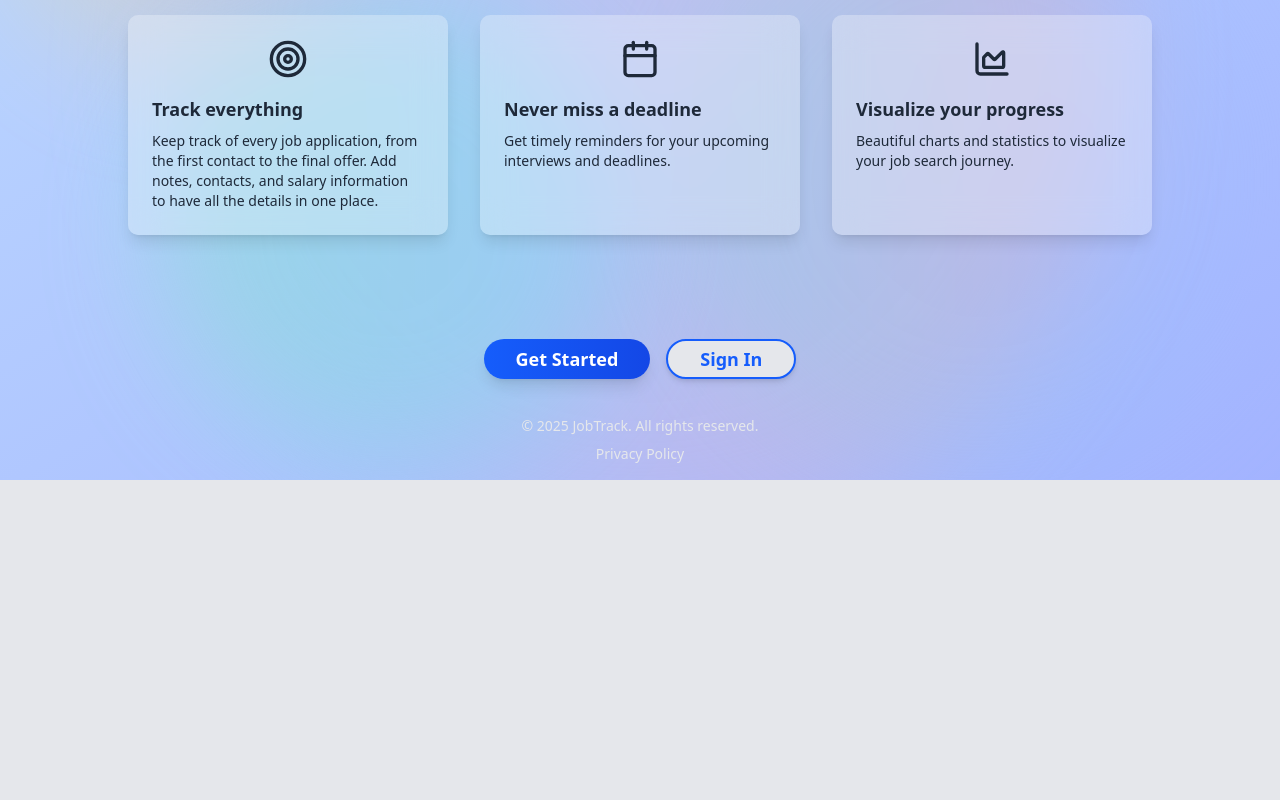
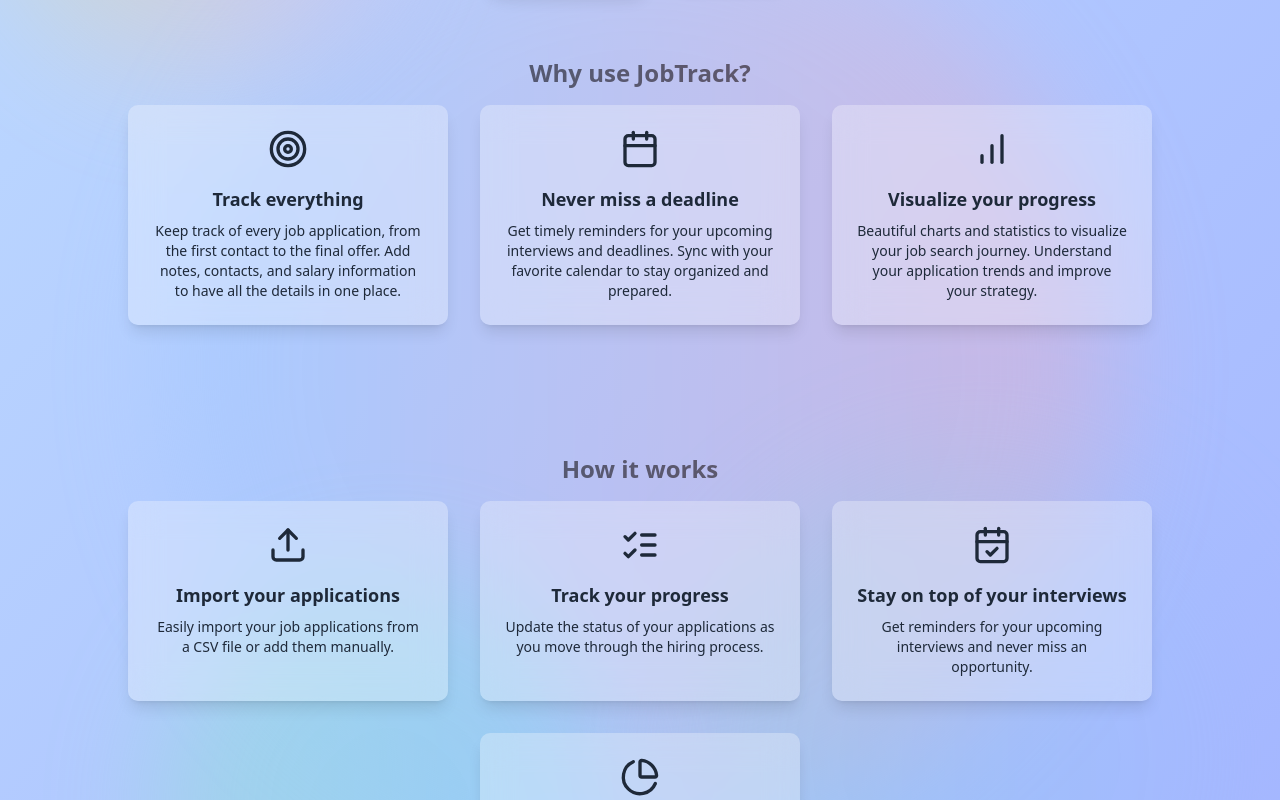
Before and after one commit to fredi1574/jobTrack, a Next.js app: page / in a window 1280 px wide. Shown: the part 320-1120 px from the top of the page. Before the commit the page ends 800 px from the top, so only its background shows below. Built offline with nearby package versions, Linux system fonts and the light colour scheme; no server answers.

Commit message:
Extended the landing page

```diff
--- a/src/components/landing/LandingPage.tsx
+++ b/src/components/landing/LandingPage.tsx
@@ -1,4 +1,12 @@
-import { Calendar, ChartArea, Target } from "lucide-react";
+import {
+  BarChart,
+  Calendar,
+  CalendarCheck,
+  ListChecks,
+  PieChart,
+  Target,
+  Upload,
+} from "lucide-react";
 import Link from "next/link";
 import { ElementType } from "react";
 import AnimatedButtons from "./AnimatedButtons";
@@ -13,9 +21,11 @@ export default function LandingPage() {
       <main className="flex flex-grow flex-col items-center justify-center">
         <div className="relative z-10 mx-auto max-w-7xl text-center">
           <AnimatedHeader />
+          <AnimatedButtons />
         </div>
 
-        <div className="my-16 text-gray-800 dark:text-gray-200">
+        <div className="my-16 text-center text-gray-800 dark:text-gray-200">
+          <h2 className="text-2xl font-bold">Why use JobTrack?</h2>
           <div className="mt-4 flex flex-wrap justify-center gap-8">
             <FeatureCard
               icon={Target}
@@ -25,17 +35,40 @@ export default function LandingPage() {
             <FeatureCard
               icon={Calendar}
               title="Never miss a deadline"
-              description="Get timely reminders for your upcoming interviews and deadlines."
+              description="Get timely reminders for your upcoming interviews and deadlines. Sync with your favorite calendar to stay organized and prepared."
             />
             <FeatureCard
-              icon={ChartArea}
+              icon={BarChart}
               title="Visualize your progress"
-              description="Beautiful charts and statistics to visualize your job search journey."
+              description="Beautiful charts and statistics to visualize your job search journey. Understand your application trends and improve your strategy."
             />
           </div>
         </div>
-        <div className="relative z-10 mx-auto max-w-7xl text-center">
-          <AnimatedButtons />
+
+        <div className="my-16 text-center text-gray-800 dark:text-gray-200">
+          <h2 className="text-2xl font-bold">How it works</h2>
+          <div className="mt-4 flex flex-wrap justify-center gap-8">
+            <FeatureCard
+              icon={Upload}
+              title="Import your applications"
+              description="Easily import your job applications from a CSV file or add them manually."
+            />
+            <FeatureCard
+              icon={ListChecks}
+              title="Track your progress"
+              description="Update the status of your applications as you move through the hiring process."
+            />
+            <FeatureCard
+              icon={CalendarCheck}
+              title="Stay on top of your interviews"
+              description="Get reminders for your upcoming interviews and never miss an opportunity."
+            />
+            <FeatureCard
+              icon={PieChart}
+              title="Analyze your job search"
+              description="Use the statistics to understand your job search and make better decisions."
+            />
+          </div>
         </div>
       </main>
 
```
